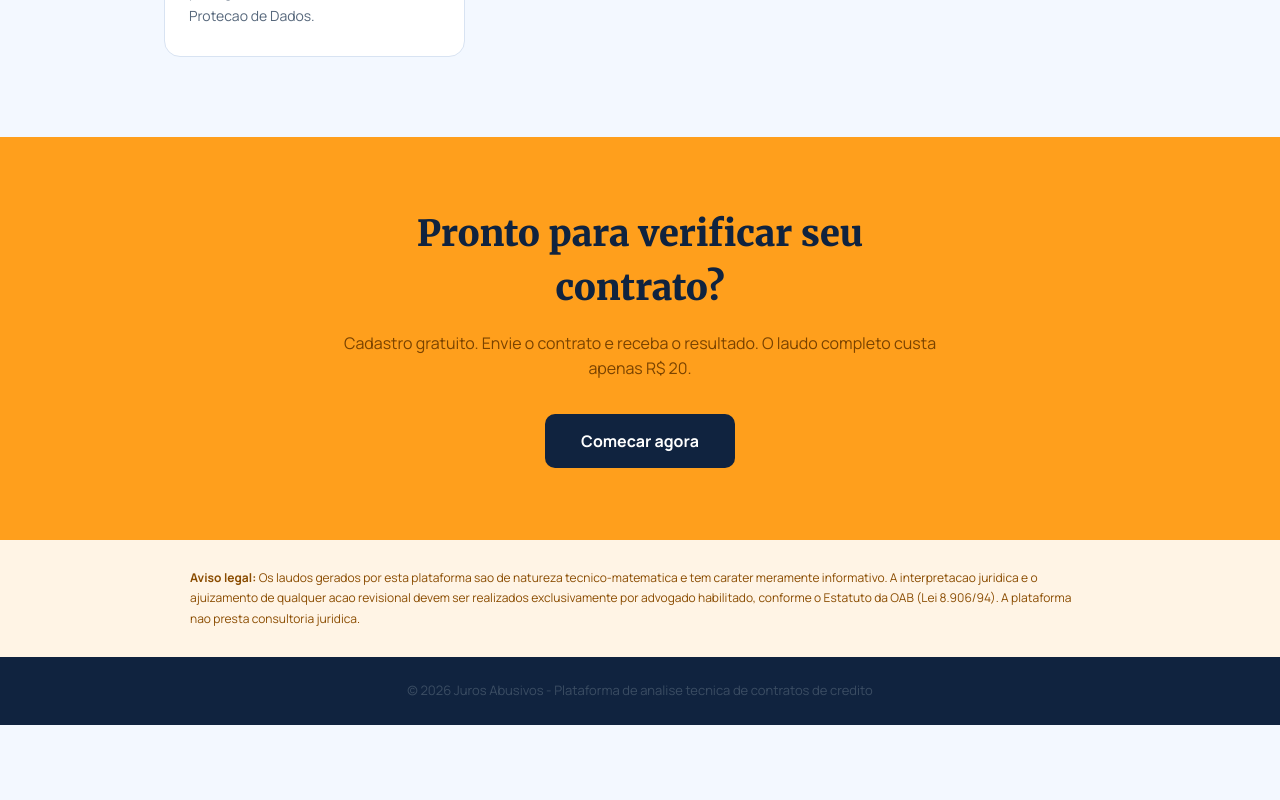
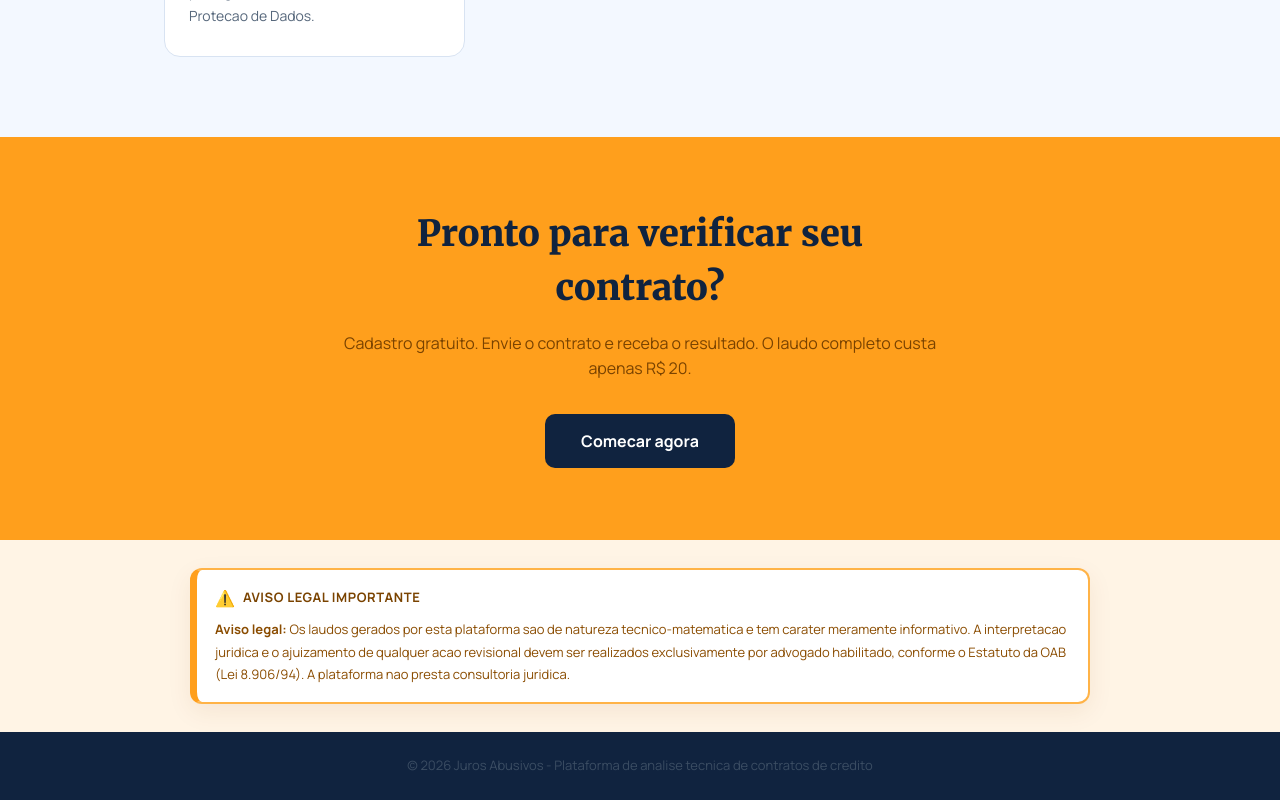
Before and after one commit to vitorsilvestre29/Juros-abusivos-IA, a React (Vite) app in the folder frontend/: page / in a window 1280 px wide. Shown: the part 2395-3195 px from the top of the page. Before the commit the page ends 3120 px from the top, so only its background shows below. Built offline with nearby package versions, Linux system fonts and the light colour scheme; no server answers.

Commit message:
style: destacar aviso legal e refinar paleta visual

```diff
--- a/frontend/src/index.css
+++ b/frontend/src/index.css
@@ -5,6 +5,13 @@
 @layer base {
   html {
     font-family: 'Manrope', 'Segoe UI', system-ui, sans-serif;
+  }
+
+  body {
+    background: linear-gradient(180deg, #eef4ff 0%, #f3f8ff 45%, #f7f9ff 100%);
+    color: #1f2a3d;
+    -webkit-font-smoothing: antialiased;
+    text-rendering: optimizeLegibility;
   }
 }
 
--- a/frontend/src/pages/AnalysisResult.jsx
+++ b/frontend/src/pages/AnalysisResult.jsx
@@ -150,6 +150,17 @@ export default function AnalysisResult() {
               <div className="bg-amber-50 border border-amber-200 rounded-xl p-3 mb-5 text-xs text-amber-800">
                 <strong>Nota legal:</strong> Este laudo e uma analise tecnica e matematica, nao assessoria juridica. Para acao revisional, consulte um advogado.
               </div>
+
+              <div className="bg-[#FFF4E5] border-2 border-[#FFB347] rounded-xl p-4 mb-5 text-[#7A4300]">
+                <div className="flex items-center gap-2 mb-2">
+                  <span className="text-base">⚠️</span>
+                  <strong className="text-xs uppercase tracking-wide">Aviso legal importante antes do pagamento</strong>
+                </div>
+                <p className="text-xs leading-relaxed">
+                  Os laudos gerados por esta plataforma sao de natureza tecnico-matematica e tem carater meramente informativo. A interpretacao juridica e o ajuizamento de qualquer acao revisional devem ser realizados exclusivamente por advogado habilitado, conforme o Estatuto da OAB (Lei 8.906/94). A plataforma nao presta consultoria juridica.
+                </p>
+              </div>
+
               <div className="flex items-center justify-between bg-gray-50 rounded-xl p-4 mb-4 border border-gray-100">
                 <div>
                   <p className="text-sm font-semibold text-gray-700">Laudo Tecnico Completo</p>
--- a/frontend/src/pages/Landing.jsx
+++ b/frontend/src/pages/Landing.jsx
@@ -142,9 +142,15 @@ export default function Landing() {
       {/* AVISO LEGAL */}
       <section style={{ background: '#FFF4E5', borderTop: '2px solid #FF9F1C', padding: '28px 24px' }}>
         <div style={{ maxWidth: 900, margin: '0 auto' }}>
-          <p style={{ color: '#8A4C00', fontSize: 12, lineHeight: 1.7 }}>
-            <strong>Aviso legal:</strong> Os laudos gerados por esta plataforma sao de natureza tecnico-matematica e tem carater meramente informativo. A interpretacao juridica e o ajuizamento de qualquer acao revisional devem ser realizados exclusivamente por advogado habilitado, conforme o Estatuto da OAB (Lei 8.906/94). A plataforma nao presta consultoria juridica.
-          </p>
+          <div style={{ background: '#FFFFFF', border: '2px solid #FFB347', borderLeft: '7px solid #FF9F1C', borderRadius: 12, padding: '16px 18px', boxShadow: '0 8px 24px rgba(122,67,0,0.08)' }}>
+            <div style={{ display: 'flex', alignItems: 'center', gap: 8, marginBottom: 8 }}>
+              <span style={{ fontSize: 16 }}>⚠️</span>
+              <strong style={{ color: '#7A4300', fontSize: 13, textTransform: 'uppercase', letterSpacing: 0.6 }}>Aviso legal importante</strong>
+            </div>
+            <p style={{ color: '#8A4C00', fontSize: 13, lineHeight: 1.75 }}>
+              <strong>Aviso legal:</strong> Os laudos gerados por esta plataforma sao de natureza tecnico-matematica e tem carater meramente informativo. A interpretacao juridica e o ajuizamento de qualquer acao revisional devem ser realizados exclusivamente por advogado habilitado, conforme o Estatuto da OAB (Lei 8.906/94). A plataforma nao presta consultoria juridica.
+            </p>
+          </div>
         </div>
       </section>
 
```
